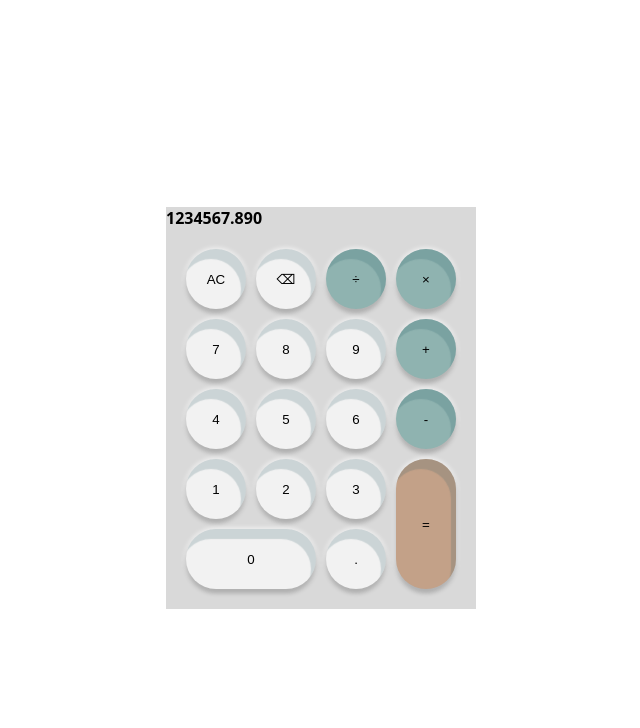
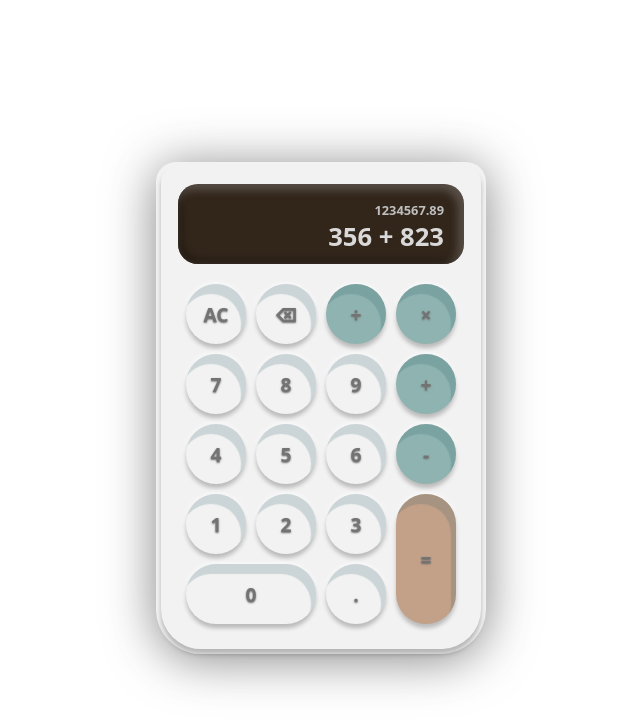
Before and after one commit to gnossiennes/calculator, a plain HTML site: page index.html in a window 1280 px wide. Shown: the whole page, without its empty margins (319-959 px from the left). Drawn offline with Linux system fonts and the light colour scheme.

Commit message:
add drop shadows and styling

```diff
--- a/index.html
+++ b/index.html
@@ -11,7 +11,10 @@
 <body>
     <div class="outer-container">
         <div class="inner-container">
-            <div class="calc-area">1234567.890</div>
+            <div class="calc-area">
+                <div class="previous-calc">1234567.89</div>
+                <div class="current-calc">356 + 823</div>
+            </div>
             <div class="keys">
                 <button class="key">AC</button>
                 <button class="key">⌫</button>
--- a/styles.css
+++ b/styles.css
@@ -13,12 +13,44 @@ body {
 
 .outer-container {
     display: flex;
-    background-color: hsl(0,0%,85%);
+    background-color: hsl(0,0%,95%);
+    padding: 5px;
+    border-radius: 20px 20px 45px 45px;
+    box-shadow: 0 5px 50px 0px hsla(0,0%,20%,0.6);
 }
 
 .inner-container {
     display: flex;
     flex-direction: column;
+    background-color: hsl(0,0%,95%);
+    padding: 5px;
+    border-radius: 15px 15px 40px 40px;
+    box-shadow: 0 5px 5px 0px hsla(0,0%,0%,0.25);
+}
+
+.calc-area {
+    display: flex;
+    flex-direction: column;
+    justify-content: flex-end;
+    align-items: flex-end;
+    background-color: hsl(30,30%,15%);
+    margin: 12px 12px 0px;
+    padding: 10px;
+    min-height: 80px;
+    border-radius: 20px;
+    box-shadow: inset -4px 4px 8px 2px hsla(0,0%,80%, 0.25), inset 5px -5px 5px 0px hsla(30,30%,10%, 0.75);
+    color: hsl(0,0%,85%);
+}
+
+.previous-calc {
+    font-size: 0.8em;
+    color: hsl(0,0%,75%);
+    padding: 0 10px;
+}
+
+.current-calc {
+    font-size: 1.6em;
+    padding: 0 10px;
 }
 
 .keys {
@@ -36,6 +68,11 @@ body {
     border: none;
     background-color: hsl(0,0%,95%);
     box-shadow: 0 4px 4px rgba(0,0,0,0.25), 0 0 5px 1px rgba(255,255,255,0.75), inset -5px 10px 1px rgba(48,95,107, 0.2);
+    font-family: system-ui, -apple-system, BlinkMacSystemFont, 'Segoe UI', Roboto, Oxygen, Ubuntu, Cantarell, 'Open Sans', 'Helvetica Neue', sans-serif;
+    font-weight: 800;
+    font-size: 1.2em;
+    color: hsl(0,0%,45%);
+    text-shadow: 0px 1px 2px hsl(0,0%,40%);
 }
 
 .operand {
@@ -57,6 +94,10 @@ body {
     grid-row: span 2;
 }
 
+.enter:hover {
+    background-color: hsl(25,33%,55%)
+}
+
 .zero {
     grid-column: span 2;
 }
```
